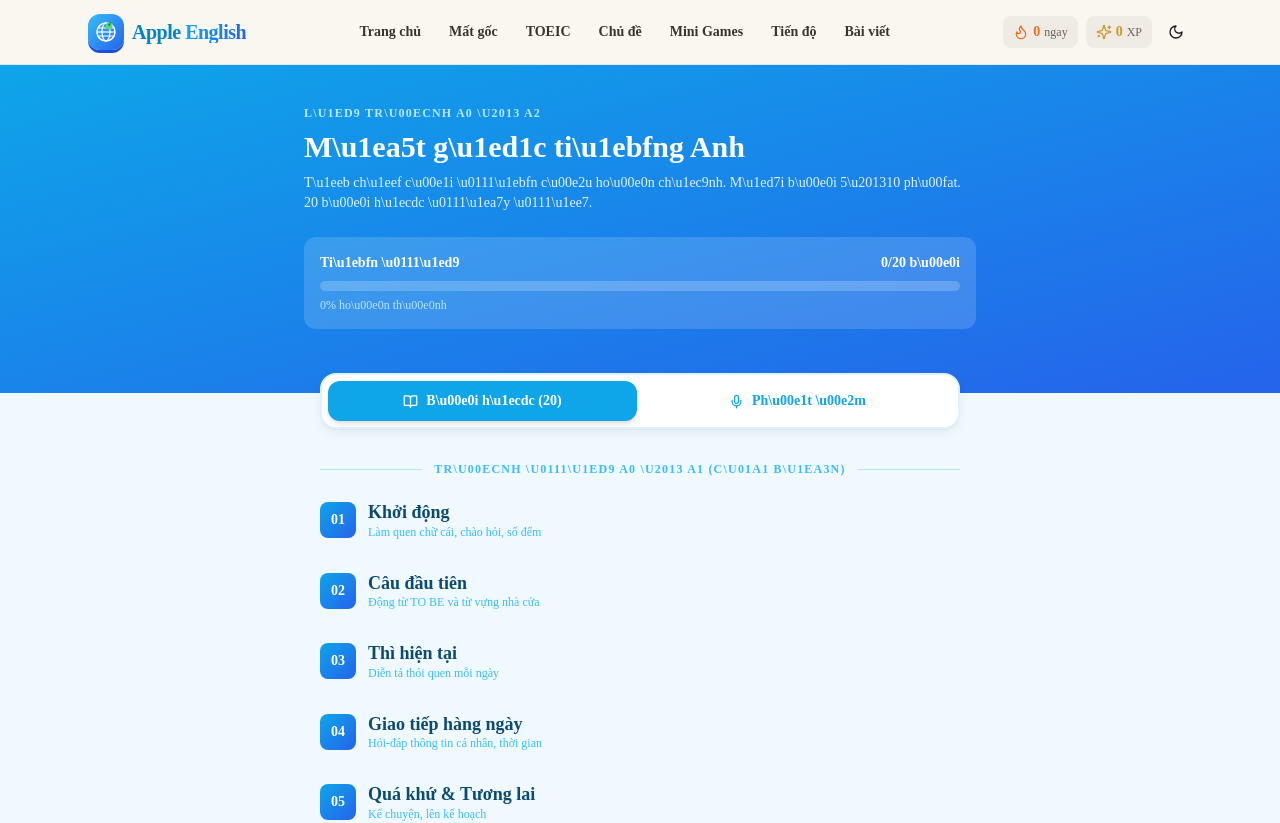
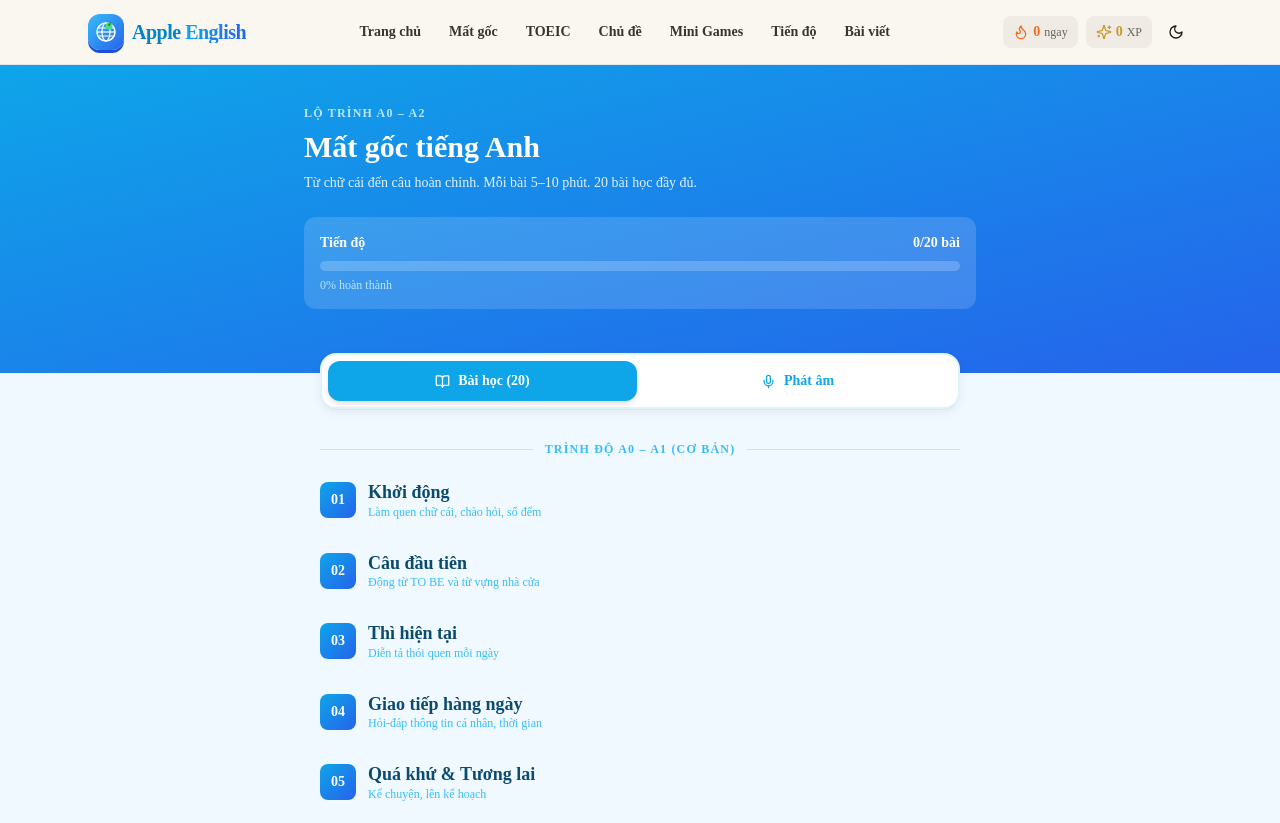
Before and after one commit to NguyeQuanHuy/apple-english, a Next.js app: page /learn/beginner in a window 1280 px wide. Shown: the top 823 px of the page. Built offline with nearby package versions, Linux system fonts and the light colour scheme.

Commit message:
fix: decode unicode in beginner page

```diff
--- a/app/learn/beginner/page.tsx
+++ b/app/learn/beginner/page.tsx
@@ -11,10 +11,10 @@ const ALL_LESSONS = [...BEGINNER_LESSONS, ...EXTRA_LESSONS];
 const ALL_PATH = [...BEGINNER_PATH, ...EXTRA_PATH];
 
 const PRONUNCIATION_TOPICS = [
-  { id: "vowels", title: "Nguy\u00ean \u00e2m c\u01a1 b\u1ea3n", desc: "a, e, i, o, u v\u00e0 c\u00e1c bi\u1ebfn th\u1ec3", icon: "\uD83D\uDD24", color: "bg-violet-50 border-violet-200 hover:border-violet-400", tag: "A0" },
-  { id: "consonants", title: "Ph\u1ee5 \u00e2m kh\u00f3", desc: "/th/, /v/, /w/, /r/ l\u1ed7i hay g\u1eb7p", icon: "\uD83D\uDDE3\uFE0F", color: "bg-pink-50 border-pink-200 hover:border-pink-400", tag: "A1" },
-  { id: "stress", title: "Tr\u1ecdng \u00e2m t\u1eeb", desc: "Nh\u1ea5n \u0111\u00fang ch\u1ed7 \u0111\u1ec3 nghe t\u1ef1 nhi\u00ean", icon: "\uD83C\uDFB5", color: "bg-amber-50 border-amber-200 hover:border-amber-400", tag: "A1" },
-  { id: "linking", title: "N\u1ed1i \u00e2m", desc: "B\u00ed quy\u1ebft nghe ng\u01b0\u1eddi b\u1ea3n ng\u1eef", icon: "\uD83D\uDD17", color: "bg-teal-50 border-teal-200 hover:border-teal-400", tag: "A2" },
+  { id: "vowels", title: "Nguyên âm cơ bản", desc: "a, e, i, o, u và các biến thể", icon: "🔤", color: "bg-violet-50 border-violet-200 hover:border-violet-400", tag: "A0" },
+  { id: "consonants", title: "Phụ âm khó", desc: "/th/, /v/, /w/, /r/ lỗi hay gặp", icon: "🗣️", color: "bg-pink-50 border-pink-200 hover:border-pink-400", tag: "A1" },
+  { id: "stress", title: "Trọng âm từ", desc: "Nhấn đúng chỗ để nghe tự nhiên", icon: "🎵", color: "bg-amber-50 border-amber-200 hover:border-amber-400", tag: "A1" },
+  { id: "linking", title: "Nối âm", desc: "Bí quyết nghe người bản ngữ", icon: "🔗", color: "bg-teal-50 border-teal-200 hover:border-teal-400", tag: "A2" },
 ];
 
 export default function BeginnerIndex() {
@@ -29,39 +29,39 @@ export default function BeginnerIndex() {
     <div className="min-h-screen bg-sky-50 pb-20">
       <div className="bg-gradient-to-br from-sky-500 to-blue-600 text-white px-4 pt-10 pb-16">
         <div className="max-w-2xl mx-auto">
-          <p className="text-xs font-bold uppercase tracking-widest text-sky-200 mb-2">L\u1ed9 tr\u00ecnh A0 \u2013 A2</p>
-          <h1 className="font-display text-3xl font-black mb-2">M\u1ea5t g\u1ed1c ti\u1ebfng Anh</h1>
-          <p className="text-sky-100 text-sm mb-6">T\u1eeb ch\u1eef c\u00e1i \u0111\u1ebfn c\u00e2u ho\u00e0n ch\u1ec9nh. M\u1ed7i b\u00e0i 5\u201310 ph\u00fat. {totalLessons} b\u00e0i h\u1ecdc \u0111\u1ea7y \u0111\u1ee7.</p>
+          <p className="text-xs font-bold uppercase tracking-widest text-sky-200 mb-2">Lộ trình A0 – A2</p>
+          <h1 className="font-display text-3xl font-black mb-2">Mất gốc tiếng Anh</h1>
+          <p className="text-sky-100 text-sm mb-6">Từ chữ cái đến câu hoàn chỉnh. Mỗi bài 5–10 phút. {totalLessons} bài học đầy đủ.</p>
           <div className="bg-white/15 rounded-xl p-4">
-            <div className="flex justify-between text-sm font-bold mb-2"><span>Ti\u1ebfn \u0111\u1ed9</span><span>{doneCount}/{totalLessons} b\u00e0i</span></div>
+            <div className="flex justify-between text-sm font-bold mb-2"><span>Tiến độ</span><span>{doneCount}/{totalLessons} bài</span></div>
             <div className="h-2.5 bg-white/20 rounded-full overflow-hidden"><div className="h-full bg-yellow-300 rounded-full transition-all" style={{ width: `${percent}%` }} /></div>
-            <p className="text-sky-200 text-xs mt-1.5">{percent}% ho\u00e0n th\u00e0nh</p>
+            <p className="text-sky-200 text-xs mt-1.5">{percent}% hoàn thành</p>
           </div>
         </div>
       </div>
       <div className="max-w-2xl mx-auto px-4 -mt-5">
         <div className="bg-white rounded-2xl border-2 border-sky-100 shadow-card p-1.5 flex gap-1.5 mb-8">
           <button onClick={() => setActiveTab("lessons")} className={`flex-1 flex items-center justify-center gap-2 py-2.5 rounded-xl text-sm font-bold transition-all ${activeTab === "lessons" ? "bg-sky-500 text-white shadow-md" : "text-sky-500 hover:bg-sky-50"}`}>
-            <BookOpen size={15} /> B\u00e0i h\u1ecdc ({totalLessons})
+            <BookOpen size={15} /> Bài học ({totalLessons})
           </button>
           <button onClick={() => setActiveTab("pronunciation")} className={`flex-1 flex items-center justify-center gap-2 py-2.5 rounded-xl text-sm font-bold transition-all ${activeTab === "pronunciation" ? "bg-sky-500 text-white shadow-md" : "text-sky-500 hover:bg-sky-50"}`}>
-            <Mic size={15} /> Ph\u00e1t \u00e2m
+            <Mic size={15} /> Phát âm
           </button>
         </div>
         {activeTab === "lessons" && (
           <div>
-            <div className="flex items-center gap-3 mb-6"><div className="h-px flex-1 bg-sky-200" /><span className="text-xs font-bold text-sky-400 uppercase tracking-widest">Tr\u00ecnh \u0111\u1ed9 A0 \u2013 A1 (C\u01a1 b\u1ea3n)</span><div className="h-px flex-1 bg-sky-200" /></div>
+            <div className="flex items-center gap-3 mb-6"><div className="h-px flex-1 bg-sky-200" /><span className="text-xs font-bold text-sky-400 uppercase tracking-widest">Trình độ A0 – A1 (Cơ bản)</span><div className="h-px flex-1 bg-sky-200" /></div>
             <div className="space-y-8 mb-10">{BEGINNER_PATH.map((unit, unitIdx) => { const lessons = unit.lessonIds.map((id) => ALL_LESSONS.find((l) => l.id === id)!); return <UnitSection key={unit.unit} unit={unit} lessons={lessons} unitIdx={unitIdx} completed={completed} mounted={mounted} allPath={ALL_PATH} allLessons={ALL_LESSONS} />; })}</div>
-            <div className="flex items-center gap-3 mb-6"><div className="h-px flex-1 bg-sky-200" /><span className="text-xs font-bold text-sky-400 uppercase tracking-widest flex items-center gap-1"><Star size={10} /> Tr\u00ecnh \u0111\u1ed9 A2 (N\u00e2ng cao)</span><div className="h-px flex-1 bg-sky-200" /></div>
+            <div className="flex items-center gap-3 mb-6"><div className="h-px flex-1 bg-sky-200" /><span className="text-xs font-bold text-sky-400 uppercase tracking-widest flex items-center gap-1"><Star size={10} /> Trình độ A2 (Nâng cao)</span><div className="h-px flex-1 bg-sky-200" /></div>
             <div className="space-y-8">{EXTRA_PATH.map((unit, unitIdx) => { const lessons = unit.lessonIds.map((id) => ALL_LESSONS.find((l) => l.id === id)!); return <UnitSection key={unit.unit} unit={unit} lessons={lessons} unitIdx={unitIdx + BEGINNER_PATH.length} completed={completed} mounted={mounted} allPath={ALL_PATH} allLessons={ALL_LESSONS} />; })}</div>
           </div>
         )}
         {activeTab === "pronunciation" && (
           <div>
-            <div className="bg-white border-2 border-sky-100 rounded-2xl p-5 mb-6"><div className="flex items-start gap-3"><div className="w-10 h-10 rounded-xl bg-gradient-to-br from-violet-400 to-purple-600 flex items-center justify-center flex-shrink-0"><Mic size={18} className="text-white" /></div><div><p className="font-black text-sky-900 text-base mb-1">T\u1ea1i sao ph\u1ea3i h\u1ecdc ph\u00e1t \u00e2m?</p><p className="text-sky-500 text-sm leading-relaxed">Ph\u00e1t \u00e2m sai khi\u1ebfn ng\u01b0\u1eddi nghe kh\u00f4ng hi\u1ec3u d\u00f9 ng\u1eef ph\u00e1p \u0111\u00fang. Ch\u1ec9 c\u1ea7n 10 ph\u00fat luy\u1ec7n m\u1ed7i ng\u00e0y \u2014 tai v\u00e0 mi\u1ec7ng s\u1ebd thay \u0111\u1ed5i r\u00f5 r\u1ec7t.</p></div></div></div>
-            <div className="bg-amber-50 border-2 border-amber-200 rounded-2xl p-5 mb-6"><p className="font-black text-amber-800 text-sm mb-3">\uD83D\uDCA1 3 b\u01b0\u1edbc luy\u1ec7n ph\u00e1t \u00e2m hi\u1ec7u qu\u1ea3</p><ol className="space-y-2">{["Nghe k\u1ef9 \u00e2m chu\u1ea9n t\u1eeb ng\u01b0\u1eddi b\u1ea3n ng\u1eef (YouTube, ELSA Speak)","Nh\u00ecn g\u01b0\u01a1ng \u2014 quan s\u00e1t h\u00ecnh d\u1ea1ng mi\u1ec7ng v\u00e0 l\u01b0\u1ee1i","Ghi \u00e2m b\u1ea3n th\u00e2n v\u00e0 so s\u00e1nh \u2014 b\u01b0\u1edbc quan tr\u1ecdng nh\u1ea5t"].map((t,i)=>(<li key={i} className="flex gap-2 text-sm text-amber-700"><span className="w-5 h-5 rounded-full bg-amber-400 text-white text-xs flex items-center justify-center flex-shrink-0 font-bold">{i+1}</span><span>{t}</span></li>))}</ol></div>
-            <div className="mb-6"><p className="font-black text-sky-900 text-base mb-4 flex items-center gap-2"><Zap size={16} className="text-sky-500" /> Ch\u1ee7 \u0111\u1ec1 luy\u1ec7n ph\u00e1t \u00e2m</p><div className="grid grid-cols-1 sm:grid-cols-2 gap-3">{PRONUNCIATION_TOPICS.map((t) => (<Link key={t.id} href="/blog/cach-phat-am-tieng-anh-ro-rang" className={`flex items-start gap-3 p-4 rounded-2xl border-2 bg-white ${t.color} transition-all hover:shadow-card group`}><span className="text-2xl flex-shrink-0">{t.icon}</span><div className="flex-1 min-w-0"><div className="flex items-center justify-between gap-2"><p className="font-black text-sky-900 text-sm">{t.title}</p><span className="text-xs font-bold text-sky-400 bg-sky-50 px-1.5 py-0.5 rounded-full">{t.tag}</span></div><p className="text-sky-500 text-xs mt-0.5">{t.desc}</p></div><ChevronRight size={14} className="text-sky-300 group-hover:text-sky-600 flex-shrink-0 mt-0.5" /></Link>))}</div></div>
-            <div className="bg-gradient-to-br from-violet-500 to-purple-600 rounded-2xl p-6 text-center text-white"><p className="text-2xl mb-2">\uD83C\uDFA4</p><p className="font-black text-lg mb-1">Luy\u1ec7n ph\u00e1t \u00e2m m\u1ed7i ng\u00e0y</p><p className="text-violet-200 text-sm mb-4">\u0110\u1ecdc to b\u00e0i h\u1ecdc sau khi ho\u00e0n th\u00e0nh.</p><button onClick={() => setActiveTab("lessons")} className="bg-white text-violet-600 font-black px-6 py-2.5 rounded-xl text-sm">V\u00e0o h\u1ecdc b\u00e0i \u2192</button></div>
+            <div className="bg-white border-2 border-sky-100 rounded-2xl p-5 mb-6"><div className="flex items-start gap-3"><div className="w-10 h-10 rounded-xl bg-gradient-to-br from-violet-400 to-purple-600 flex items-center justify-center flex-shrink-0"><Mic size={18} className="text-white" /></div><div><p className="font-black text-sky-900 text-base mb-1">Tại sao phải học phát âm?</p><p className="text-sky-500 text-sm leading-relaxed">Phát âm sai khiến người nghe không hiểu dù ngữ pháp đúng. Chỉ cần 10 phút luyện mỗi ngày — tai và miệng sẽ thay đổi rõ rệt.</p></div></div></div>
+            <div className="bg-amber-50 border-2 border-amber-200 rounded-2xl p-5 mb-6"><p className="font-black text-amber-800 text-sm mb-3">💡 3 bước luyện phát âm hiệu quả</p><ol className="space-y-2">{["Nghe kỹ âm chuẩn từ người bản ngữ (YouTube, ELSA Speak)","Nhìn gương — quan sát hình dạng miệng và lưỡi","Ghi âm bản thân và so sánh — bước quan trọng nhất"].map((t,i)=>(<li key={i} className="flex gap-2 text-sm text-amber-700"><span className="w-5 h-5 rounded-full bg-amber-400 text-white text-xs flex items-center justify-center flex-shrink-0 font-bold">{i+1}</span><span>{t}</span></li>))}</ol></div>
+            <div className="mb-6"><p className="font-black text-sky-900 text-base mb-4 flex items-center gap-2"><Zap size={16} className="text-sky-500" /> Chủ đề luyện phát âm</p><div className="grid grid-cols-1 sm:grid-cols-2 gap-3">{PRONUNCIATION_TOPICS.map((t) => (<Link key={t.id} href="/blog/cach-phat-am-tieng-anh-ro-rang" className={`flex items-start gap-3 p-4 rounded-2xl border-2 bg-white ${t.color} transition-all hover:shadow-card group`}><span className="text-2xl flex-shrink-0">{t.icon}</span><div className="flex-1 min-w-0"><div className="flex items-center justify-between gap-2"><p className="font-black text-sky-900 text-sm">{t.title}</p><span className="text-xs font-bold text-sky-400 bg-sky-50 px-1.5 py-0.5 rounded-full">{t.tag}</span></div><p className="text-sky-500 text-xs mt-0.5">{t.desc}</p></div><ChevronRight size={14} className="text-sky-300 group-hover:text-sky-600 flex-shrink-0 mt-0.5" /></Link>))}</div></div>
+            <div className="bg-gradient-to-br from-violet-500 to-purple-600 rounded-2xl p-6 text-center text-white"><p className="text-2xl mb-2">🎤</p><p className="font-black text-lg mb-1">Luyện phát âm mỗi ngày</p><p className="text-violet-200 text-sm mb-4">Đọc to bài học sau khi hoàn thành.</p><button onClick={() => setActiveTab("lessons")} className="bg-white text-violet-600 font-black px-6 py-2.5 rounded-xl text-sm">Vào học bài →</button></div>
           </div>
         )}
       </div>
@@ -90,7 +90,7 @@ function UnitSection({ unit, lessons, unitIdx, completed, mounted, allPath, allL
 }
 
 function LessonRow({ lesson, locked, done }: { lesson: any; locked: boolean; done: boolean }) {
-  const inner = (<div className={`rounded-xl p-4 flex items-center gap-3 transition-all border-2 ${done ? "bg-sky-50 border-sky-300" : locked ? "bg-white border-sky-100 opacity-50" : "bg-white border-sky-200 hover:border-sky-400 hover:shadow-card"}`}><div className="flex-shrink-0">{done ? <CheckCircle2 className="w-6 h-6 text-sky-500" /> : locked ? <Lock className="w-6 h-6 text-sky-300" /> : <Circle className="w-6 h-6 text-sky-400" />}</div><div className="flex-1 min-w-0"><div className="flex items-center gap-2 mb-0.5"><span className="text-xs font-bold text-sky-300 uppercase">{lesson.level}</span><span className="text-xs font-bold text-sky-500">+{lesson.xpReward} XP</span></div><p className="font-bold text-sky-900 text-sm leading-tight">{lesson.title}</p><p className="text-xs text-sky-400 truncate mt-0.5">{lesson.subtitle}</p></div>{!locked && (<div className="flex items-center gap-0.5 text-xs font-bold text-sky-500 flex-shrink-0">{done ? "H\u1ecdc l\u1ea1i" : "H\u1ecdc"} <ChevronRight size={14} /></div>)}</div>);
+  const inner = (<div className={`rounded-xl p-4 flex items-center gap-3 transition-all border-2 ${done ? "bg-sky-50 border-sky-300" : locked ? "bg-white border-sky-100 opacity-50" : "bg-white border-sky-200 hover:border-sky-400 hover:shadow-card"}`}><div className="flex-shrink-0">{done ? <CheckCircle2 className="w-6 h-6 text-sky-500" /> : locked ? <Lock className="w-6 h-6 text-sky-300" /> : <Circle className="w-6 h-6 text-sky-400" />}</div><div className="flex-1 min-w-0"><div className="flex items-center gap-2 mb-0.5"><span className="text-xs font-bold text-sky-300 uppercase">{lesson.level}</span><span className="text-xs font-bold text-sky-500">+{lesson.xpReward} XP</span></div><p className="font-bold text-sky-900 text-sm leading-tight">{lesson.title}</p><p className="text-xs text-sky-400 truncate mt-0.5">{lesson.subtitle}</p></div>{!locked && (<div className="flex items-center gap-0.5 text-xs font-bold text-sky-500 flex-shrink-0">{done ? "Học lại" : "Học"} <ChevronRight size={14} /></div>)}</div>);
   if (locked) return <div className="cursor-not-allowed">{inner}</div>;
   return <Link href={`/learn/beginner/${lesson.id}`}>{inner}</Link>;
 }
```
Also changed, not shown: fix-uni2.js (added, +7 -0 lines).
